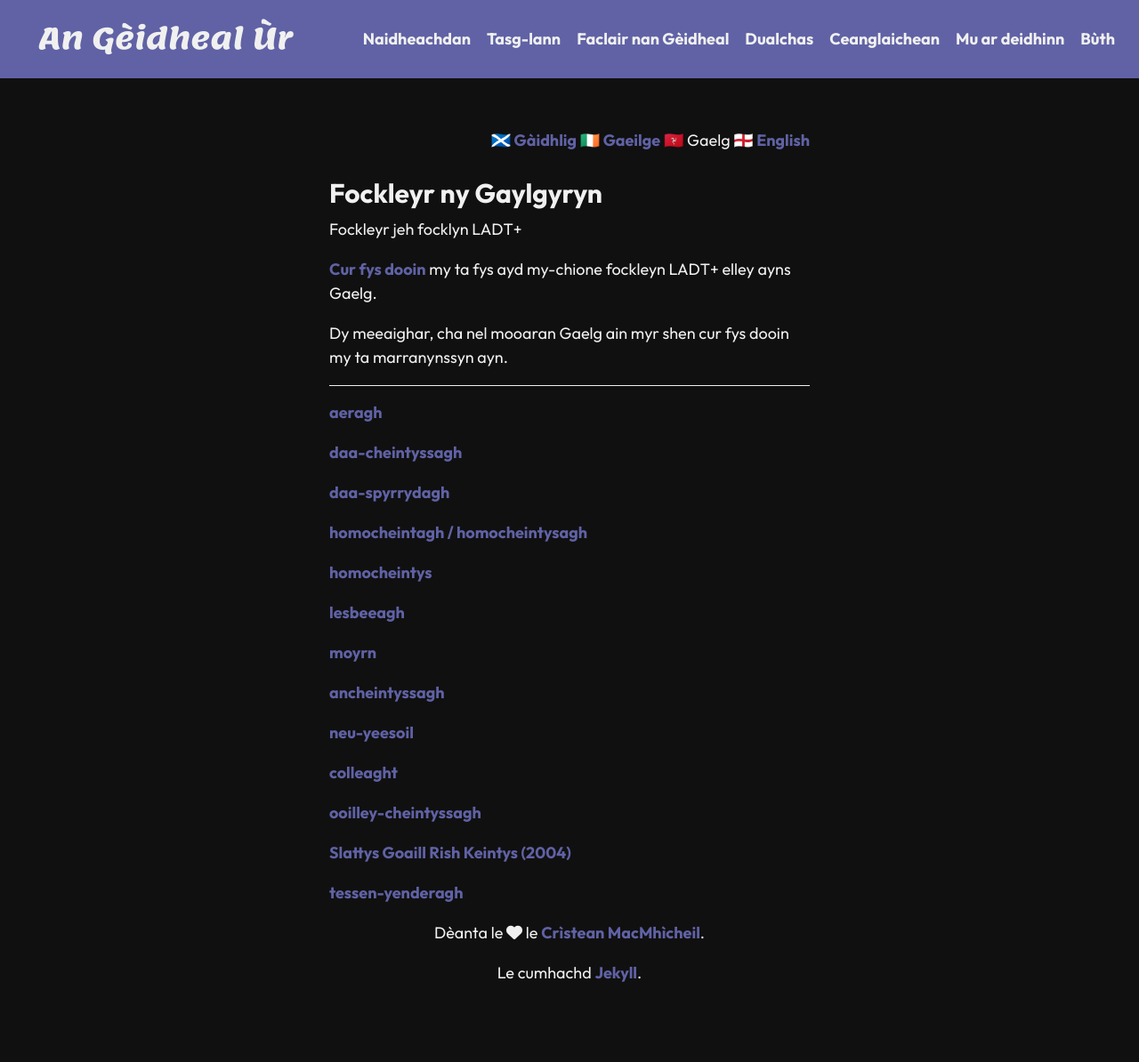
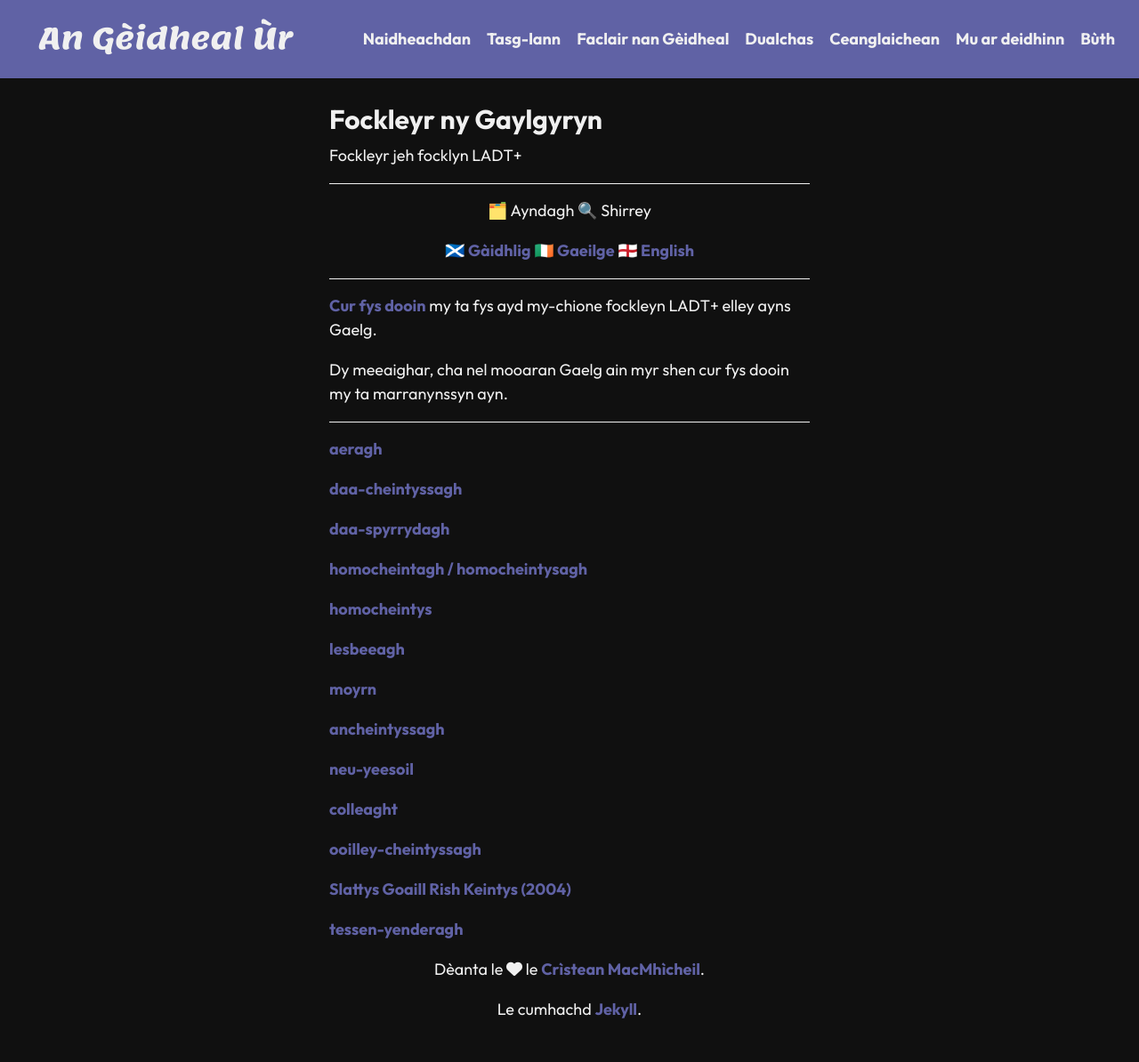
Before and after one commit to angeidheal/fockleyr, a Jekyll site: the page built from index.html, in a window 1280 px wide. Shown: the whole page at 89% size. Built offline with Jekyll 4.4.1, drawn with Linux system fonts in a browser that asks for light colours; nearby versions of some CDN libraries; the list of posts is cut into pages by our own code; before the commit the page ends 1153 px from its top, so only the background shows below that.

Commit message:
Update index.html

```diff
--- a/index.html
+++ b/index.html
@@ -3,11 +3,17 @@ layout: page
 permalink: /
 ---
 
-<p style="text-align: right; padding-top: 28px;"><a href="https://faclair.lgbt/" title="Seall an duilleag seo sa Ghàidhlig">&#x1f3f4;&#xe0067;&#xe0062;&#xe0073;&#xe0063;&#xe0074;&#xe007f; Gàidhlig</a> <a href="https://focloir.lgbt/" title="Amharc an leathanach as Gaeilge">&#x1f1ee;&#x1f1ea; Gaeilge</a> &#x1f1ee;&#x1f1f2; Gaelg <a href="https://faclair.lgbt/en/" title="View this page in English">&#x1f3f4;&#xe0067;&#xe0062;&#xe0065;&#xe006e;&#xe0067;&#xe007f; English</a></p>
-
 <h1>Fockleyr ny Gaylgyryn</h1>
 
 <p>Fockleyr jeh focklyn LADT+</p>
+
+<div style="border-top: 1px solid #f0f0f0; padding: 8px 0px;"></div>
+
+<p style="text-align: center;">🗂️ Ayndagh <a href="/shirrey"></a>🔍 Shirrey</a></p>
+
+<p style="text-align: center;"><a href="https://faclair.lgbt/" title="Seall an duilleag seo sa Ghàidhlig">&#x1f3f4;&#xe0067;&#xe0062;&#xe0073;&#xe0063;&#xe0074;&#xe007f; Gàidhlig</a> <a href="https://focloir.lgbt/" title="Amharc an leathanach as Gaeilge">&#x1f1ee;&#x1f1ea; Gaeilge</a>  <a href="https://faclair.lgbt/en/" title="View this page in English">&#x1f3f4;&#xe0067;&#xe0062;&#xe0065;&#xe006e;&#xe0067;&#xe007f; English</a></p>
+
+<div style="border-top: 1px solid #f0f0f0; padding: 8px 0px;"></div>
 
 <p><a href="https://angeidhealur.scot/mu-ar-deidhinn">Cur fys dooin</a> my ta fys ayd my-chione fockleyn LADT+ elley ayns Gaelg.</p>
 
```
